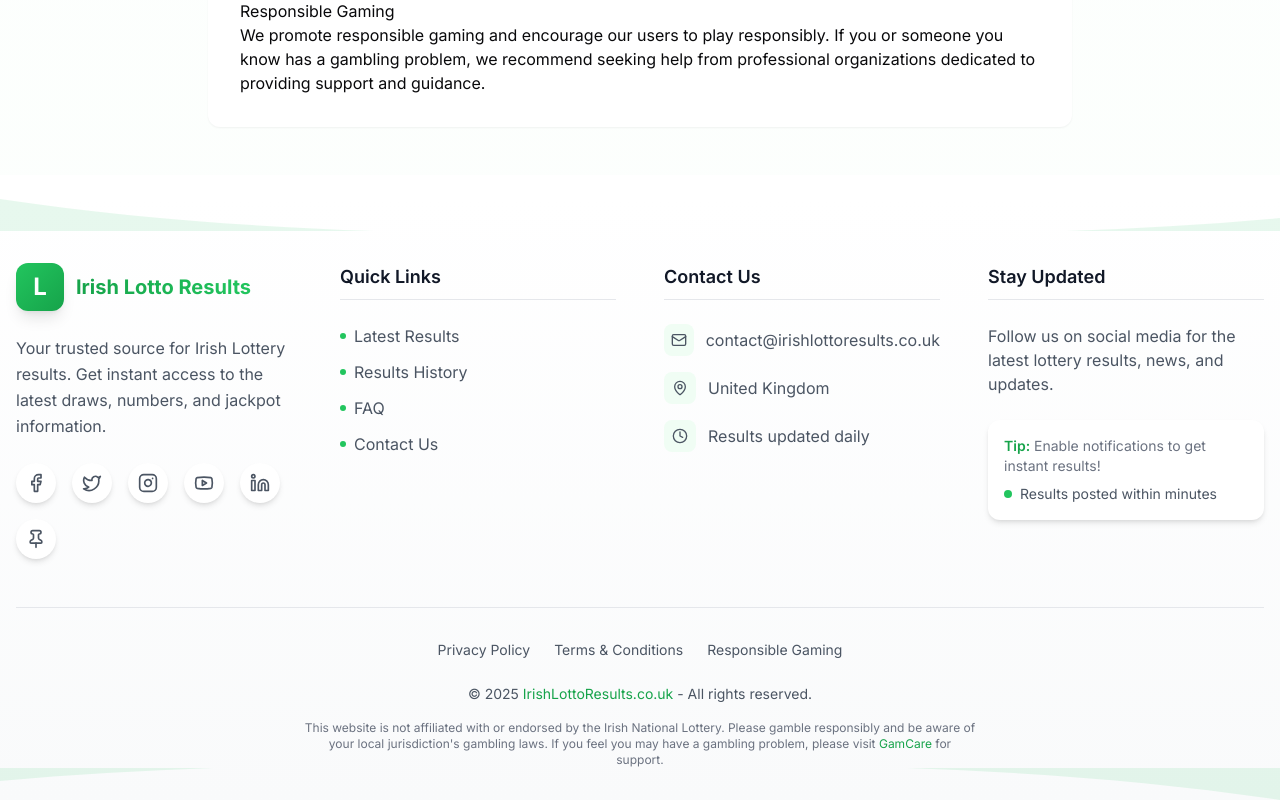
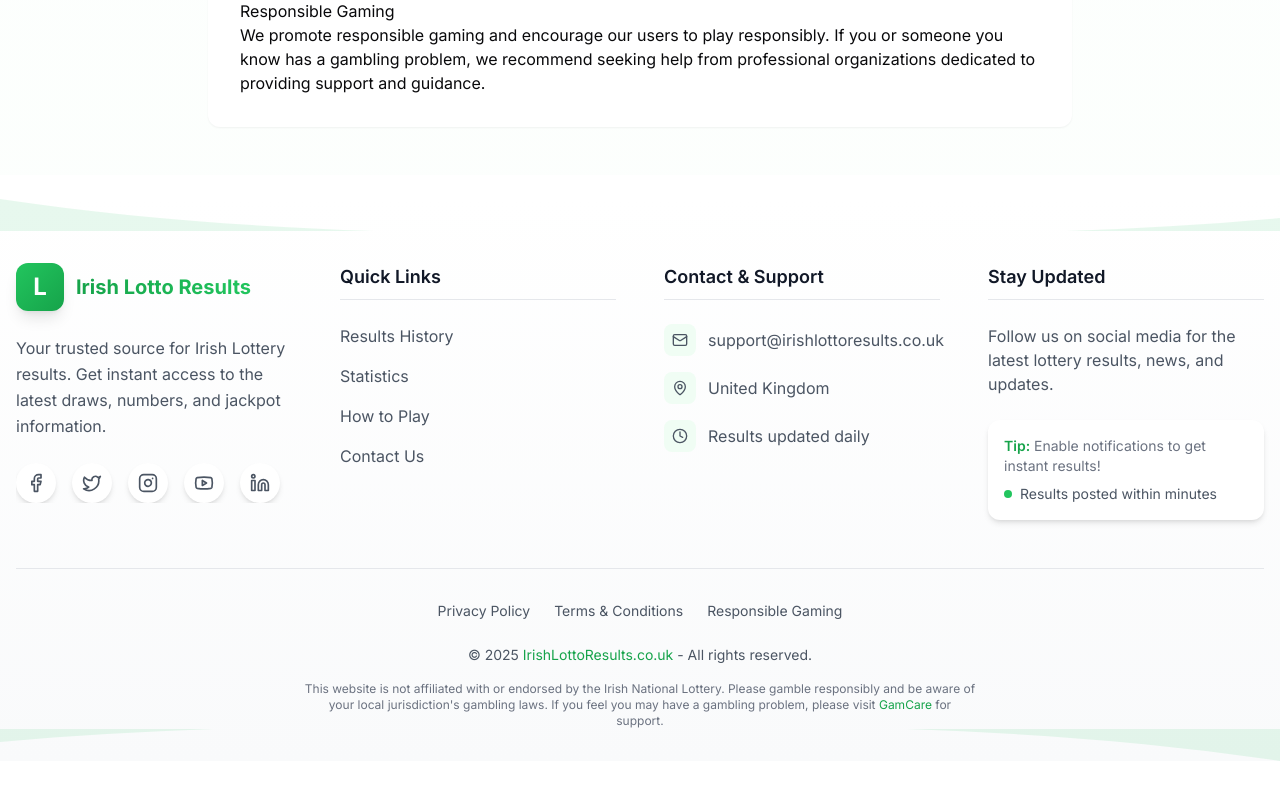
Before and after one commit to ZellRaihan/irishlotto, a Next.js app: page /about in a window 1280 px wide. Shown: the part 934-1734 px from the top of the page. After the commit the page ends 1695 px from the top, so only its background shows below. Built offline with nearby package versions, Linux system fonts and the light colour scheme.

Commit message:
fix: correct fetchPriority casing and remove invalid attributes

```diff
--- a/app/layout.tsx
+++ b/app/layout.tsx
@@ -8,7 +8,13 @@
 import { LoadingProvider } from "@/components/loading-provider"
 import { cn } from '@/lib/utils'
 
-const inter = Inter({ subsets: ["latin"] })
+const inter = Inter({
+  subsets: ["latin"],
+  display: 'swap',
+  preload: true,
+  adjustFontFallback: false,
+  fallback: ['system-ui', 'arial'],
+})
 
 const baseUrl = process.env.VERCEL_URL
   ? `https://${process.env.VERCEL_URL}`
@@ -52,6 +58,11 @@
   return (
     <html lang="en" suppressHydrationWarning>
       <head>
+        <link rel="preconnect" href="https://fonts.googleapis.com" />
+        <link rel="preconnect" href="https://fonts.gstatic.com" crossOrigin="anonymous" />
+        <link rel="preload" href="/wave.svg" as="image" type="image/svg+xml" fetchPriority="high" />
+        <link rel="preload" as="style" href="https://fonts.googleapis.com/css2?family=Inter:wght@400;500;600;700&display=swap" />
+        <link rel="stylesheet" href="https://fonts.googleapis.com/css2?family=Inter:wght@400;500;600;700&display=swap" />
         <link rel="apple-touch-icon" sizes="180x180" href="/apple-touch-icon.png" />
         <link rel="icon" type="image/png" sizes="32x32" href="/favicon-32x32.png" />
         <link rel="icon" type="image/png" sizes="16x16" href="/favicon-16x16.png" />
@@ -61,8 +72,6 @@
         <meta httpEquiv="Cache-Control" content="no-cache, no-store, must-revalidate" />
         <meta httpEquiv="Pragma" content="no-cache" />
         <meta httpEquiv="Expires" content="0" />
-        <link rel="preconnect" href="https://fonts.googleapis.com" />
-        <link rel="preconnect" href="https://fonts.gstatic.com" crossOrigin="anonymous" />
       </head>
       <body className={cn("min-h-screen bg-background font-sans antialiased", inter.className)}>
         <div className="relative flex min-h-screen flex-col">
--- a/components/footer.tsx
+++ b/components/footer.tsx
@@ -24,7 +24,7 @@
             <p className="text-gray-600 leading-relaxed">
               Your trusted source for Irish Lottery results. Get instant access to the latest draws, numbers, and jackpot information.
             </p>
-            <div className="flex flex-wrap gap-4">
+            <div className="flex flex-wrap gap-4" style={{ contentVisibility: 'auto' }}>
               <a
                 href={siteConfig.social.facebook}
                 target="_blank"
@@ -70,15 +70,6 @@
               >
                 <Linkedin className="h-5 w-5" />
               </a>
-              <a
-                href={siteConfig.social.pinterest}
-                target="_blank"
-                rel="noopener noreferrer"
-                className="w-10 h-10 rounded-full bg-white shadow-md flex items-center justify-center text-gray-600 hover:text-red-700 hover:shadow-lg transform hover:-translate-y-1 transition-all duration-300"
-                aria-label="Follow us on Pinterest"
-              >
-                <PinIcon className="h-5 w-5" />
-              </a>
             </div>
           </div>
 
@@ -87,69 +78,54 @@
             <h3 className="text-lg font-semibold text-gray-900 border-b border-gray-200 pb-2">
               Quick Links
             </h3>
-            <ul className="space-y-3">
-              <li>
-                <Link
-                  href="/"
-                  className="text-gray-600 hover:text-green-600 hover:translate-x-1 transition-all duration-300 flex items-center space-x-2"
-                >
-                  <span className="w-1.5 h-1.5 rounded-full bg-green-500"></span>
-                  <span>Latest Results</span>
-                </Link>
-              </li>
-              <li>
+            <nav className="space-y-4">
               <Link
                 href="/results/history"
-                  className="text-gray-600 hover:text-green-600 hover:translate-x-1 transition-all duration-300 flex items-center space-x-2"
+                className="block text-gray-600 hover:text-green-600 transition-colors"
               >
-                  <span className="w-1.5 h-1.5 rounded-full bg-green-500"></span>
-                  <span>Results History</span>
+                Results History
               </Link>
-              </li>
-              <li>
               <Link
-                  href="/faq"
-                  className="text-gray-600 hover:text-green-600 hover:translate-x-1 transition-all duration-300 flex items-center space-x-2"
+                href="/statistics"
+                className="block text-gray-600 hover:text-green-600 transition-colors"
               >
-                  <span className="w-1.5 h-1.5 rounded-full bg-green-500"></span>
-                  <span>FAQ</span>
+                Statistics
               </Link>
-              </li>
-              <li>
+              <Link
+                href="/how-to-play"
+                className="block text-gray-600 hover:text-green-600 transition-colors"
+              >
+                How to Play
+              </Link>
               <Link
                 href="/contact"
-                  className="text-gray-600 hover:text-green-600 hover:translate-x-1 transition-all duration-300 flex items-center space-x-2"
+                className="block text-gray-600 hover:text-green-600 transition-colors"
               >
-                  <span className="w-1.5 h-1.5 rounded-full bg-green-500"></span>
-                  <span>Contact Us</span>
+                Contact Us
               </Link>
-              </li>
-            </ul>
+            </nav>
           </div>
 
           {/* Contact Info */}
           <div className="space-y-6">
             <h3 className="text-lg font-semibold text-gray-900 border-b border-gray-200 pb-2">
-              Contact Us
+              Contact & Support
             </h3>
             <div className="space-y-4">
-              <a
-                href="mailto:contact@irishlottoresults.co.uk"
-                className="flex items-center space-x-3 text-gray-600 hover:text-green-600 transition-colors group"
-              >
-                <div className="w-8 h-8 rounded-lg bg-green-50 flex items-center justify-center group-hover:bg-green-100 transition-colors">
+              <div className="flex items-center space-x-3 text-gray-600">
+                <div className="w-8 h-8 rounded-lg bg-green-50 flex items-center justify-center flex-shrink-0">
                   <Mail className="h-4 w-4" />
                 </div>
-                <span>contact@irishlottoresults.co.uk</span>
-              </a>
+                <span>support@irishlottoresults.co.uk</span>
+              </div>
               <div className="flex items-center space-x-3 text-gray-600">
-                <div className="w-8 h-8 rounded-lg bg-green-50 flex items-center justify-center">
+                <div className="w-8 h-8 rounded-lg bg-green-50 flex items-center justify-center flex-shrink-0">
                   <MapPin className="h-4 w-4" />
                 </div>
                 <span>United Kingdom</span>
               </div>
               <div className="flex items-center space-x-3 text-gray-600">
-                <div className="w-8 h-8 rounded-lg bg-green-50 flex items-center justify-center">
+                <div className="w-8 h-8 rounded-lg bg-green-50 flex items-center justify-center flex-shrink-0">
                   <Clock className="h-4 w-4" />
                 </div>
                 <span>Results updated daily</span>
@@ -162,15 +138,15 @@
             <h3 className="text-lg font-semibold text-gray-900 border-b border-gray-200 pb-2">
               Stay Updated
             </h3>
-            <p className="text-gray-600">
+            <p className="text-gray-600" style={{ contentVisibility: 'auto' }}>
               Follow us on social media for the latest lottery results, news, and updates.
             </p>
-            <div className="bg-white rounded-xl p-4 shadow-md">
+            <div className="bg-white rounded-xl p-4 shadow-md" style={{ contentVisibility: 'auto' }}>
               <p className="text-sm text-gray-500 mb-2">
                 <span className="font-semibold text-green-600">Tip:</span> Enable notifications to get instant results!
               </p>
               <div className="flex items-center text-sm text-gray-600">
-                <span className="w-2 h-2 rounded-full bg-green-500 mr-2"></span>
+                <span className="w-2 h-2 rounded-full bg-green-500 mr-2 flex-shrink-0"></span>
                 <span>Results posted within minutes</span>
               </div>
             </div>
```
Lines whose indentation alone changed are shown as unchanged.
